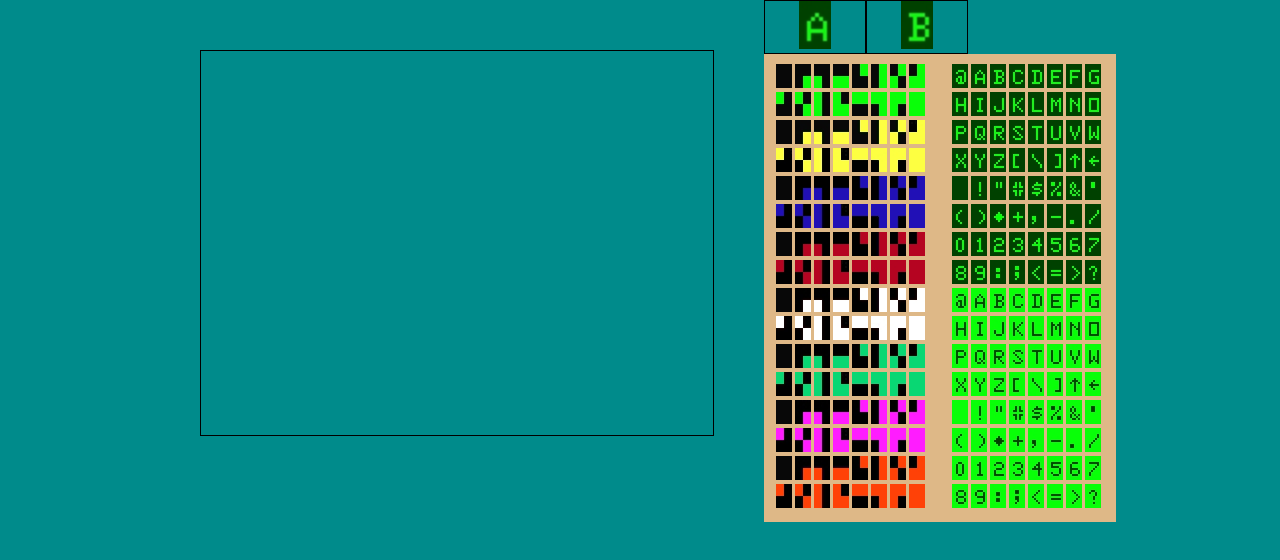
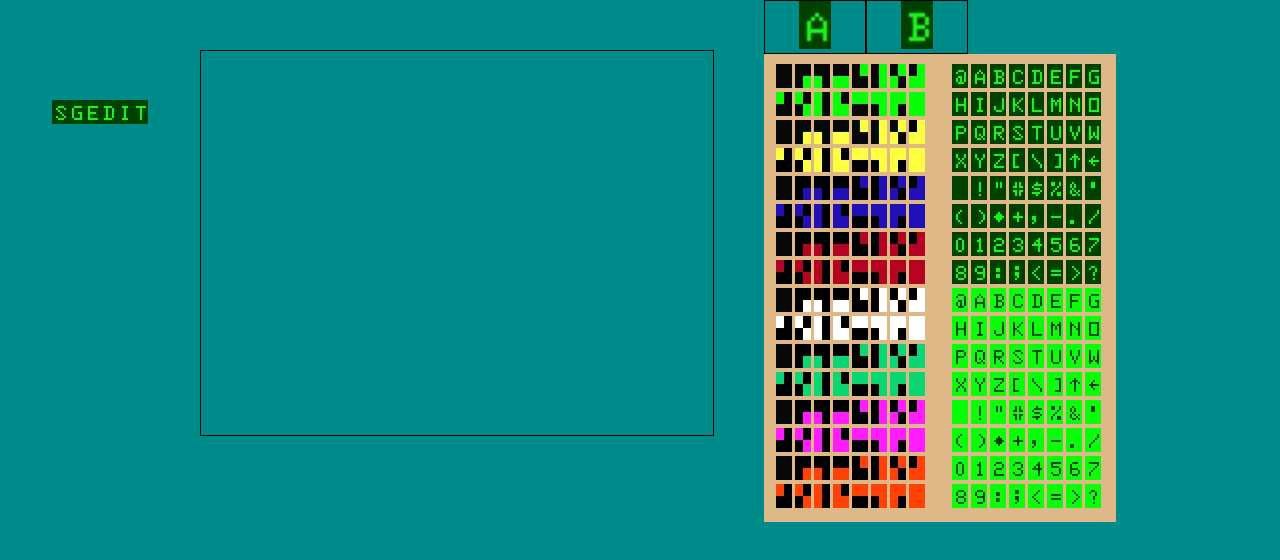
Before and after one commit to daftspaniel/sgeditrx, a React (Create React App) app: page / in a window 1280 px wide. Shown: the top 560 px of the page. Built offline with nearby package versions, Linux system fonts and the light colour scheme.

Commit message:
Refactor out Panels and screen.

```diff
--- a/public/index.html
+++ b/public/index.html
@@ -5,34 +5,11 @@
     <link rel="icon" href="%PUBLIC_URL%/favicon.ico" />
     <meta name="viewport" content="width=device-width, initial-scale=1" />
     <meta name="theme-color" content="#000000" />
-    <meta
-      name="description"
-      content="Web site created using create-react-app"
-    />
     <link rel="apple-touch-icon" href="%PUBLIC_URL%/logo192.png" />
-    <!--
-      Notice the use of %PUBLIC_URL% in the tags above.
-      It will be replaced with the URL of the `public` folder during the build.
-      Only files inside the `public` folder can be referenced from the HTML.
-
-      Unlike "/favicon.ico" or "favicon.ico", "%PUBLIC_URL%/favicon.ico" will
-      work correctly both with client-side routing and a non-root public URL.
-      Learn how to configure a non-root public URL by running `npm run build`.
-    -->
-    <title>React App</title>
+    <title>SGEdit - The Retro Screen Designer </title>
   </head>
   <body>
     <noscript>You need to enable JavaScript to run this app.</noscript>
     <div id="root"></div>
-    <!--
-      This HTML file is a template.
-      If you open it directly in the browser, you will see an empty page.
-
-      You can add webfonts, meta tags, or analytics to this file.
-      The build step will place the bundled scripts into the <body> tag.
-
-      To begin the development, run `npm start` or `yarn start`.
-      To create a production bundle, use `npm run build` or `yarn build`.
-    -->
   </body>
 </html>
--- a/src/App.css
+++ b/src/App.css
@@ -46,3 +46,7 @@ body {
 .LHSPanel {
   width: 200px;
 }
+
+.AppTitle {
+  margin-top: 100px;
+}
--- a/src/App.js
+++ b/src/App.js
@@ -1,84 +1,20 @@
 import React from "react"
-import { useSelector } from "react-redux"
 import "./App.css"
 
-import Palette from "./Components/Palette"
-import CharacterSelection from "./Components/CharacterSelection"
-import { getCellDimensions } from "./Common/getCellDimensions"
+import LhsPanel from "./Components/LhsPanel"
+import RhsPanel from "./Components/RhsPanel"
+import ScreenEditor from "./Components/ScreenEditor"
+
 
 const App = () => {
-  const primaryCharacter = useSelector((state) => state.primaryCharacter)
-  const secondaryCharacter = useSelector((state) => state.secondaryCharacter)
   return (
     <div className="App">
-      <div className="LHSPanel"></div>
-
-      <div>
-        <canvas
-          id="sgscreen"
-          className="tcanvas"
-          onMouseUp={(e) => {
-            console.log(e)
-          }}
-          onMouseDown={(e) => {
-            console.log(e)
-            console.log(e.button)
-            if (e.button === 2) canvasClickHandler(e, secondaryCharacter)
-            else if (e.button === 0) canvasClickHandler(e, primaryCharacter)
-          }}
-          onContextMenu={(e) => {
-            e.preventDefault()
-          }}
-          onMouseMove={mouseMoveHandler}
-          width={512}
-          height={384}
-        ></canvas>
-      </div>
-
-      <div className="RHSPanel">
-        <CharacterSelection />
-
-        <div className="Palettes">
-          <Palette range={{ start: 128, end: 256 }} />
-          <Palette
-            range={{ start: 0, end: 128 }}
-            style={{ position: "absolute", top: 10, left: 1024 }}
-          />
-        </div>
-      </div>
+      <LhsPanel />
+      <ScreenEditor/>
+      <RhsPanel />
     </div>
   )
 }
 
-const mouseMoveHandler = (e) => {
-  const rect = e.target.getBoundingClientRect()
-  const mx = e.clientX - rect.left
-  const my = e.clientY - rect.top
-  console.log("Moving", mx, my)
-}
-
-const canvasClickHandler = (e, primaryCharacter) => {
-  const b1 = document.getElementById(primaryCharacter)
-  const canvas = document.getElementById("sgscreen")
-  const context = canvas.getContext("2d")
-  context.imageSmoothingEnabled = false
-  const rect = e.target.getBoundingClientRect()
-  const { w, h } = getCellDimensions()
-  const mx = e.clientX - rect.left
-  const my = e.clientY - rect.top
-  console.log(rect)
-
-  const x = Math.floor(mx / w) * w
-  const y = Math.floor(my / h) * h
-
-  console.log("-----------------")
-  console.log("MP", mx, my)
-  console.log("RC", mx / w, my / h)
-  console.log("XY", x, y)
-  console.log("-----------------")
-
-  context.drawImage(b1, x, y)
-  //context.fillRect(mx, my, 2, 2)
-}
 
 export default App
--- /dev/null
+++ b/src/Components/LhsPanel.js
@@ -0,0 +1,18 @@
+import React from "react"
+
+const LhsPanel = () => {
+  return (
+    <div className="LHSPanel">
+      <div className="AppTitle">
+        <img src="img/13.jpg" alt="S" />
+        <img src="img/7.jpg" alt="G" />
+        <img src="img/5.jpg" alt="E" />
+        <img src="img/4.jpg" alt="D" />
+        <img src="img/9.jpg" alt="I" />
+        <img src="img/14.jpg" alt="T" />
+      </div>
+    </div>
+  )
+}
+
+export default LhsPanel
--- /dev/null
+++ b/src/Components/RhsPanel.js
@@ -0,0 +1,22 @@
+import React from "react"
+
+import Palette from "./Palette"
+import CharacterSelection from "./CharacterSelection"
+
+const RhsPanel = () => {
+  return (
+    <div className="RHSPanel">
+    <CharacterSelection />
+
+    <div className="Palettes">
+      <Palette range={{ start: 128, end: 256 }} />
+      <Palette
+        range={{ start: 0, end: 128 }}
+        style={{ position: "absolute", top: 10, left: 1024 }}
+      />
+    </div>
+  </div>
+  )
+}
+
+export default RhsPanel
--- /dev/null
+++ b/src/Components/ScreenEditor.js
@@ -0,0 +1,64 @@
+import React from "react"
+import { useSelector } from "react-redux"
+import { getCellDimensions } from "./Common/getCellDimensions"
+
+const ScreenEditor = () => {
+  const primaryCharacter = useSelector((state) => state.primaryCharacter)
+  const secondaryCharacter = useSelector((state) => state.secondaryCharacter)
+  return (
+    <div>
+      <canvas
+        id="sgscreen"
+        className="tcanvas"
+        onMouseUp={(e) => {
+          console.log(e)
+        }}
+        onMouseDown={(e) => {
+          console.log(e)
+          console.log(e.button)
+          if (e.button === 2) canvasClickHandler(e, secondaryCharacter)
+          else if (e.button === 0) canvasClickHandler(e, primaryCharacter)
+        }}
+        onContextMenu={(e) => {
+          e.preventDefault()
+        }}
+        onMouseMove={mouseMoveHandler}
+        width={512}
+        height={384}
+      ></canvas>
+    </div>
+  )
+}
+
+const mouseMoveHandler = (e) => {
+  const rect = e.target.getBoundingClientRect()
+  const mx = e.clientX - rect.left
+  const my = e.clientY - rect.top
+  console.log("Moving", mx, my)
+}
+
+const canvasClickHandler = (e, primaryCharacter) => {
+  const b1 = document.getElementById(primaryCharacter)
+  const canvas = document.getElementById("sgscreen")
+  const context = canvas.getContext("2d")
+  context.imageSmoothingEnabled = false
+  const rect = e.target.getBoundingClientRect()
+  const { w, h } = getCellDimensions()
+  const mx = e.clientX - rect.left
+  const my = e.clientY - rect.top
+  console.log(rect)
+
+  const x = Math.floor(mx / w) * w
+  const y = Math.floor(my / h) * h
+
+  console.log("-----------------")
+  console.log("MP", mx, my)
+  console.log("RC", mx / w, my / h)
+  console.log("XY", x, y)
+  console.log("-----------------")
+
+  context.drawImage(b1, x, y)
+  //context.fillRect(mx, my, 2, 2)
+}
+
+export default ScreenEditor
```
